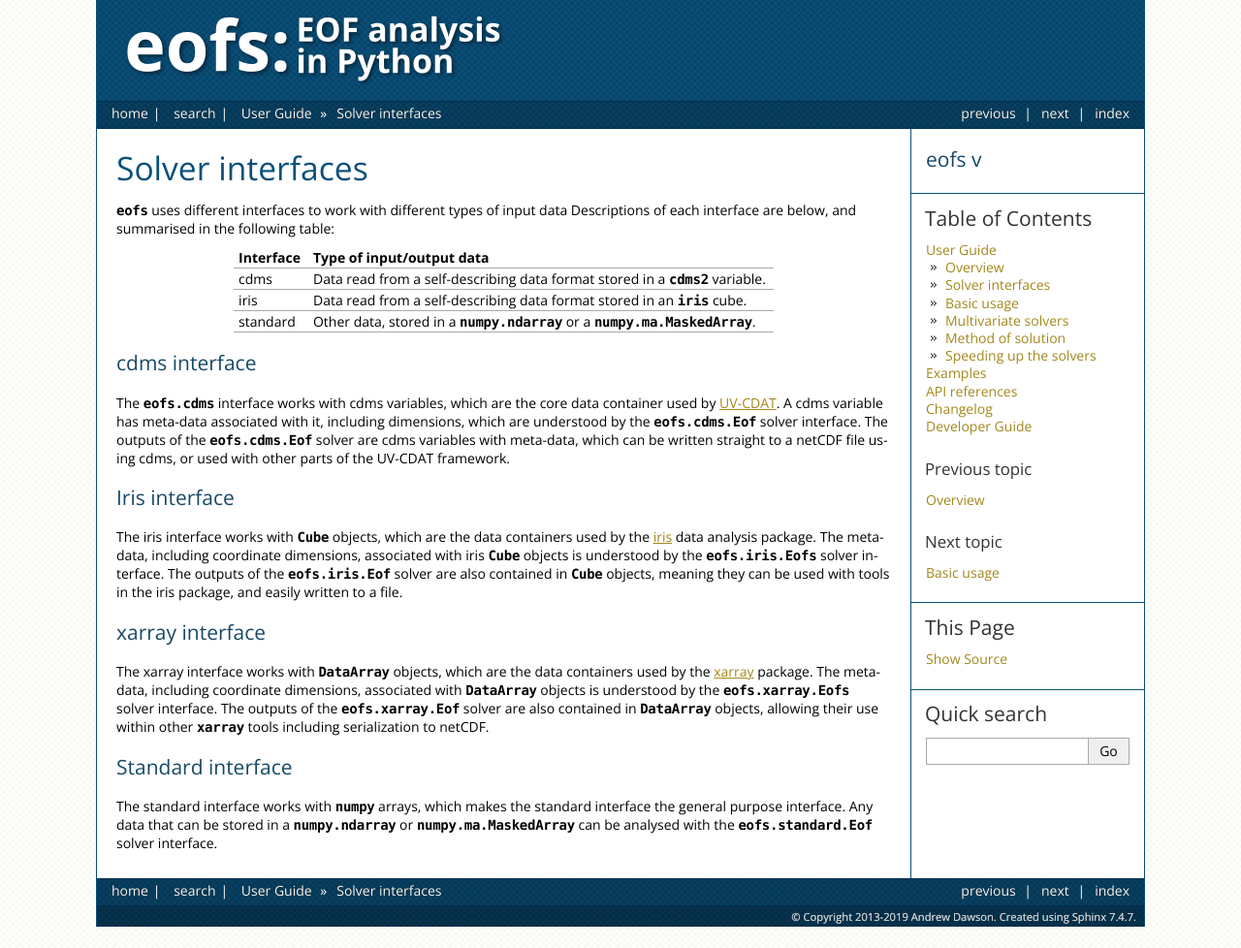
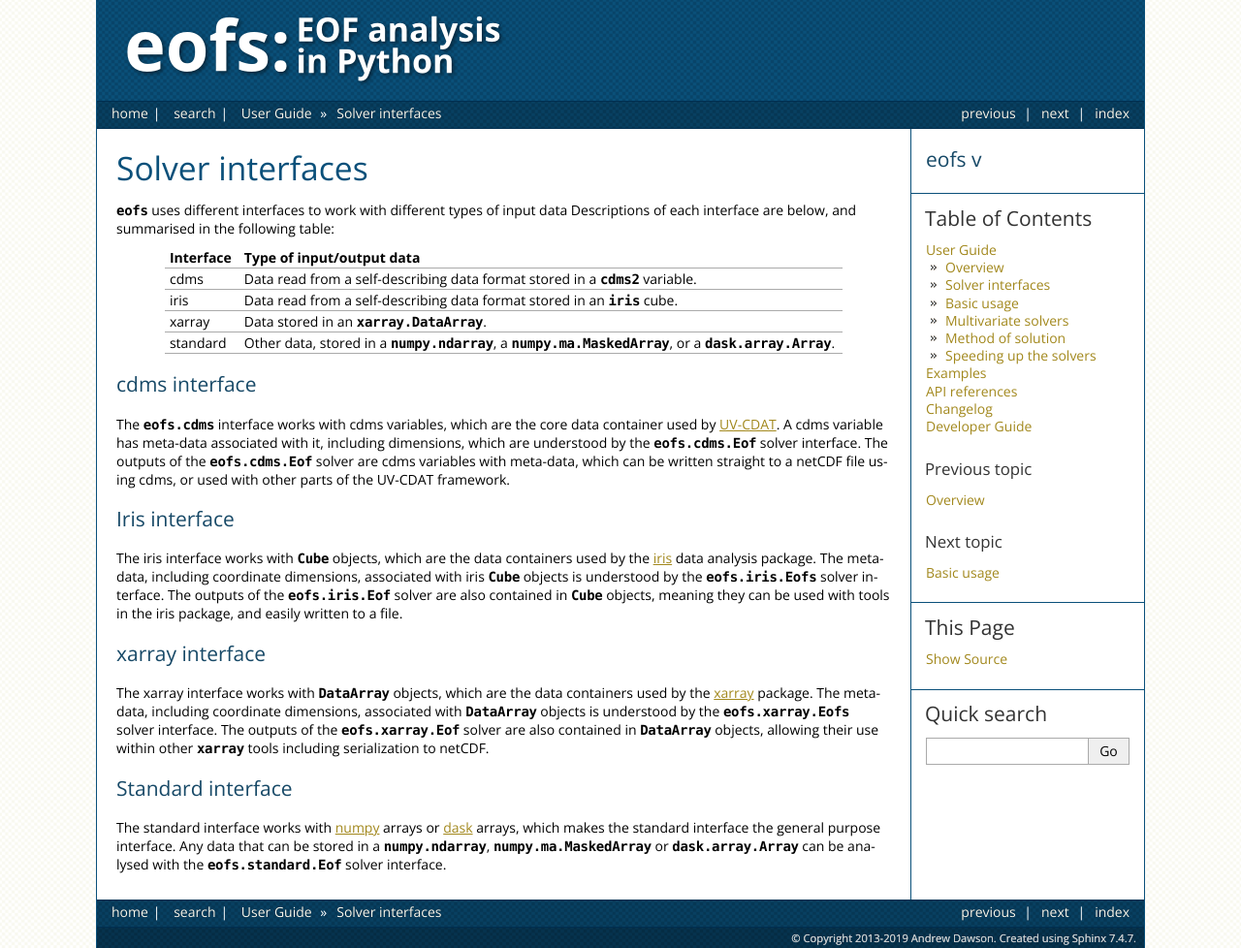
Before and after one commit to ajdawson/eofs, a Sphinx documentation site: the page built from doc/userguide/interfaces.rst, in a window 1280 px wide. Shown: the whole page at 97% size. Built offline with Sphinx 7.4.7, drawn with Linux system fonts in a browser that asks for light colours; the version number could not be read and is left out; before the commit the page ends 956 px from its top, so only the background shows below that.

Commit message:
Update docs to mention dask support

```diff
--- a/doc/conf.py
+++ b/doc/conf.py
@@ -193,6 +193,7 @@ intersphinx_mapping = {
         'iris': ('http://scitools.org.uk/iris/docs/latest', None),
         'numpy': ('http://docs.scipy.org/doc/numpy', None),
         'xarray': ('http://xarray.pydata.org/en/stable', None),
+        'dask': ('https://docs.dask.org/en/latest', None),
 }
 
 # -- Options for LaTeX output --------------------------------------------------
--- a/doc/userguide/interfaces.rst
+++ b/doc/userguide/interfaces.rst
@@ -14,7 +14,9 @@ cdms      Data read from a self-describing data format stored in a `cdms2`
           variable.
 iris      Data read from a self-describing data format stored in an `iris`
           cube.
-standard  Other data, stored in a `numpy.ndarray` or a `numpy.ma.MaskedArray`.
+xarray    Data stored in an `xarray.DataArray`.
+standard  Other data, stored in a `numpy.ndarray`, a `numpy.ma.MaskedArray`,
+          or a `dask.array.Array`.
 ========= =====================================================================
 
 
@@ -47,7 +49,7 @@ The xarray interface works with `~xarray.DataArray` objects, which are the data
 Standard interface
 ------------------
 
-The standard interface works with `numpy` arrays, which makes the standard interface the general purpose interface. Any data that can be stored in a `numpy.ndarray` or `numpy.ma.MaskedArray` can be analysed with the `eofs.standard.Eof` solver interface.
+The standard interface works with numpy_ arrays or dask_ arrays, which makes the standard interface the general purpose interface. Any data that can be stored in a `numpy.ndarray`, `numpy.ma.MaskedArray` or `dask.array.Array` can be analysed with the `eofs.standard.Eof` solver interface.
 
 
 .. _iris: http://scitools.org.uk/iris
@@ -55,3 +57,7 @@ The standard interface works with `numpy` arrays, which makes the standard inter
 .. _UV-CDAT: http://uv-cdat.llnl.gov
 
 .. _xarray: http://xarray.pydata.org
+
+.. _dask: https://dask.org
+
+.. _numpy: https://numpy.org
```
Also changed, not shown: doc/changelog.rst (+9 -0 lines), doc/index.rst (+5 -2 lines), 1 other file.
